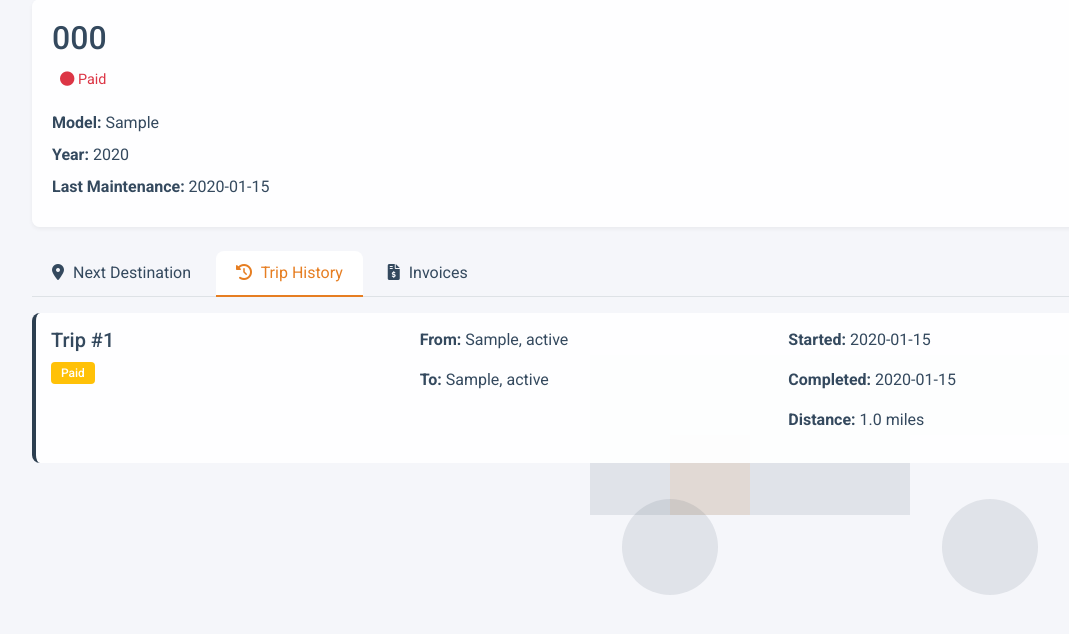
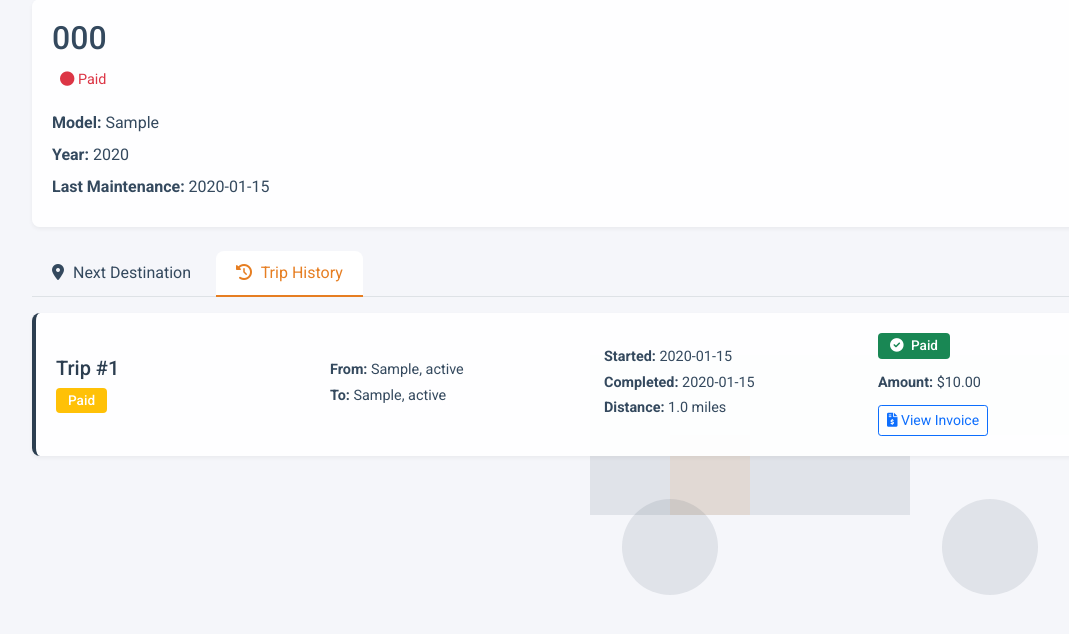
Before and after one commit to Swado/fleetpro, a Flask app: page /truck/1 in a window 1280 px wide, after a click on "Trip History". Shown: the part 125-759 px from the top of the page, without its empty margins (50-1119 px from the left). Run offline with Flask 3, Linux system fonts and the light colour scheme; a user stored in the database is signed in; tables that the repository leaves empty hold one stand-in row (values such as "Sample post"); some libraries are stand-ins or nearby versions.

Commit message:
Agent query: Can you see the payment status and invoice buttons directly in the trip cards now?
Style trip cards and remove invoices tab from truck detail view.

Screenshot: https://storage.googleapis.com/screenshot-production-us-central1/163f1aae-c9f4-46af-b926-0bb8c021fb6c/f224d0a2-fbb8-447c-844a-78dbbd3d39f4.jpg

```diff
--- a/static/css/styles.css
+++ b/static/css/styles.css
@@ -189,7 +189,6 @@ body {
     margin-bottom: 0.5rem;
 }
 
-/* New styles for tabs and cards */
 .nav-tabs .nav-link {
     color: var(--text-color);
     border: none;
@@ -244,3 +243,47 @@ body {
     background-color: var(--primary-color);
     color: white;
 }
+
+/* New styles from edited snippet */
+.trip-card {
+    padding: 20px;
+    box-shadow: 0 2px 4px rgba(0,0,0,0.05);
+}
+
+.trip-card .badge {
+    padding: 6px 12px;
+    font-size: 0.85em;
+}
+
+.trip-card .payment-status {
+    display: flex;
+    flex-direction: column;
+    align-items: flex-start;
+    gap: 8px;
+}
+
+.trip-card .payment-status .badge {
+    margin-bottom: 5px;
+}
+
+.trip-card .payment-status p {
+    margin: 0;
+    font-size: 0.9em;
+}
+
+.btn-outline-primary {
+    transition: all 0.3s ease;
+}
+
+.badge i {
+    margin-right: 4px;
+}
+
+.trip-card p {
+    font-size: 0.9em;
+}
+
+.trip-card h5 {
+    color: var(--primary-color);
+    margin-bottom: 8px;
+}
--- a/templates/truck_detail.html
+++ b/templates/truck_detail.html
@@ -40,12 +40,6 @@
                         <i class="fas fa-history"></i> Trip History
                     </button>
                 </li>
-                <li class="nav-item" role="presentation">
-                    <button class="nav-link" id="invoices-tab" data-bs-toggle="tab"
-                            data-bs-target="#invoices" type="button" role="tab">
-                        <i class="fas fa-file-invoice-dollar"></i> Invoices
-                    </button>
-                </li>
             </ul>
 
             <!-- Tab Contents -->
@@ -86,24 +80,45 @@
                         {% if truck.trips %}
                             {% for trip in truck.trips|sort(attribute='start_date', reverse=true) %}
                             <div class="trip-card">
-                                <div class="row">
-                                    <div class="col-md-4">
+                                <div class="row align-items-center">
+                                    <div class="col-md-3">
                                         <h5>Trip #{{ trip.id }}</h5>
                                         <span class="badge {{ 'bg-success' if trip.status == 'completed' else 'bg-warning' }}">
                                             {{ trip.status|title }}
                                         </span>
                                     </div>
-                                    <div class="col-md-4">
-                                        <p><strong>From:</strong> {{ trip.start_city }}, {{ trip.start_state }}</p>
-                                        <p><strong>To:</strong> {{ trip.end_city }}, {{ trip.end_state }}</p>
+                                    <div class="col-md-3">
+                                        <p class="mb-1"><strong>From:</strong> {{ trip.start_city }}, {{ trip.start_state }}</p>
+                                        <p class="mb-1"><strong>To:</strong> {{ trip.end_city }}, {{ trip.end_state }}</p>
                                     </div>
-                                    <div class="col-md-4">
-                                        <p><strong>Started:</strong> {{ trip.start_date.strftime('%Y-%m-%d') }}</p>
+                                    <div class="col-md-3">
+                                        <p class="mb-1"><strong>Started:</strong> {{ trip.start_date.strftime('%Y-%m-%d') }}</p>
                                         {% if trip.end_date %}
-                                        <p><strong>Completed:</strong> {{ trip.end_date.strftime('%Y-%m-%d') }}</p>
+                                        <p class="mb-1"><strong>Completed:</strong> {{ trip.end_date.strftime('%Y-%m-%d') }}</p>
                                         {% endif %}
                                         {% if trip.distance %}
-                                        <p><strong>Distance:</strong> {{ "%.1f"|format(trip.distance) }} miles</p>
+                                        <p class="mb-1"><strong>Distance:</strong> {{ "%.1f"|format(trip.distance) }} miles</p>
+                                        {% endif %}
+                                    </div>
+                                    <div class="col-md-3">
+                                        {% if trip.invoice %}
+                                            <div class="payment-status mb-2">
+                                                <span class="badge {{ 'bg-success' if trip.invoice.status == 'paid' else 'bg-warning' }}">
+                                                    {% if trip.invoice.status == 'paid' %}
+                                                        <i class="fas fa-check-circle"></i> Paid
+                                                    {% else %}
+                                                        <i class="fas fa-clock"></i> Payment Pending
+                                                    {% endif %}
+                                                </span>
+                                                <p class="mb-1"><strong>Amount:</strong> ${{ "%.2f"|format(trip.invoice.amount) }}</p>
+                                            </div>
+                                            <button class="btn btn-sm btn-outline-primary">
+                                                <i class="fas fa-file-invoice-dollar"></i> View Invoice
+                                            </button>
+                                        {% else %}
+                                            <span class="badge bg-secondary">
+                                                <i class="fas fa-file-invoice"></i> No Invoice
+                                            </span>
                                         {% endif %}
                                     </div>
                                 </div>
@@ -112,46 +127,6 @@
                         {% else %}
                             <div class="alert alert-info">
                                 <i class="fas fa-info-circle"></i> No trip history available for this truck.
-                            </div>
-                        {% endif %}
-                    </div>
-                </div>
-
-                <!-- Invoices Tab -->
-                <div class="tab-pane fade" id="invoices" role="tabpanel">
-                    <div class="invoices-list">
-                        {% set all_invoices = [] %}
-                        {% for trip in truck.trips %}
-                            {% if trip.invoice %}
-                                {% set _ = all_invoices.append(trip.invoice) %}
-                            {% endif %}
-                        {% endfor %}
-
-                        {% if all_invoices %}
-                            {% for invoice in all_invoices|sort(attribute='created_at', reverse=true) %}
-                            <div class="invoice-card">
-                                <div class="row">
-                                    <div class="col-md-4">
-                                        <h5>Invoice #{{ invoice.invoice_number }}</h5>
-                                        <span class="badge {{ 'bg-success' if invoice.status == 'paid' else 'bg-warning' }}">
-                                            {{ invoice.status|title }}
-                                        </span>
-                                    </div>
-                                    <div class="col-md-4">
-                                        <p><strong>Amount:</strong> ${{ "%.2f"|format(invoice.amount) }}</p>
-                                        <p><strong>Date:</strong> {{ invoice.created_at.strftime('%Y-%m-%d') }}</p>
-                                    </div>
-                                    <div class="col-md-4 text-end">
-                                        <button class="btn btn-sm btn-outline-primary">
-                                            <i class="fas fa-download"></i> Download PDF
-                                        </button>
-                                    </div>
-                                </div>
-                            </div>
-                            {% endfor %}
-                        {% else %}
-                            <div class="alert alert-info">
-                                <i class="fas fa-info-circle"></i> No invoices available for this truck.
                             </div>
                         {% endif %}
                     </div>
```
